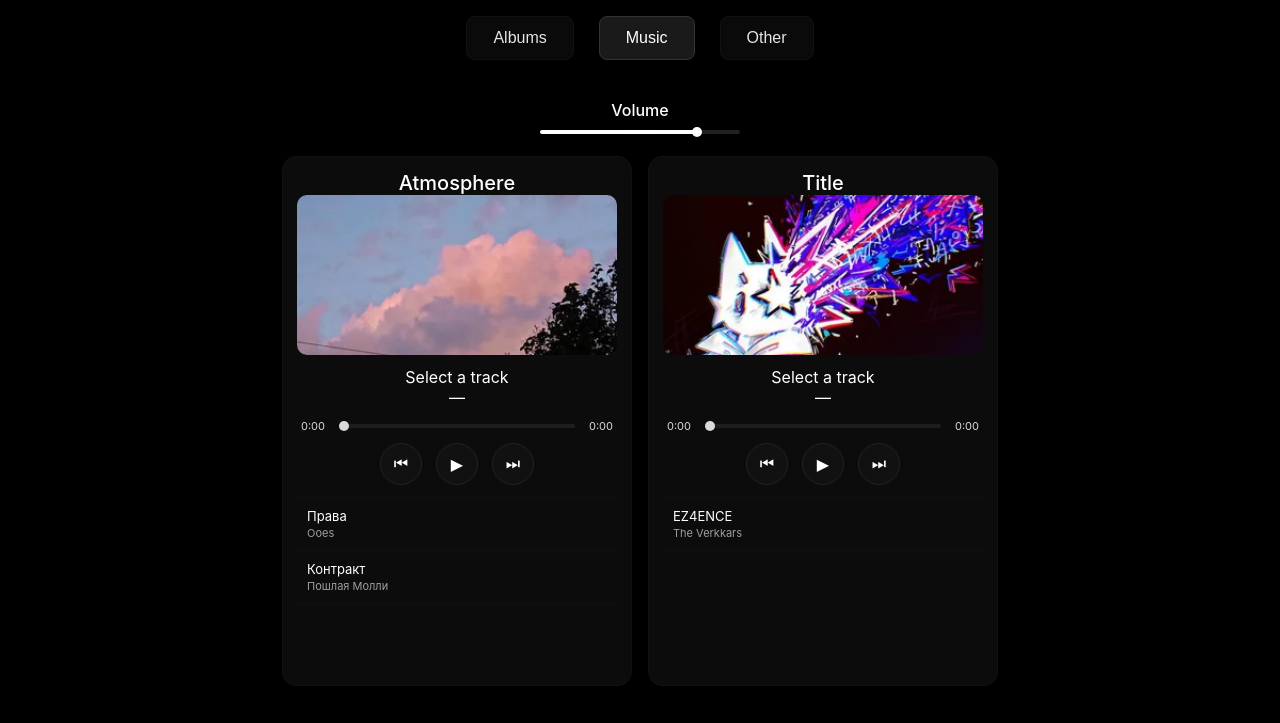
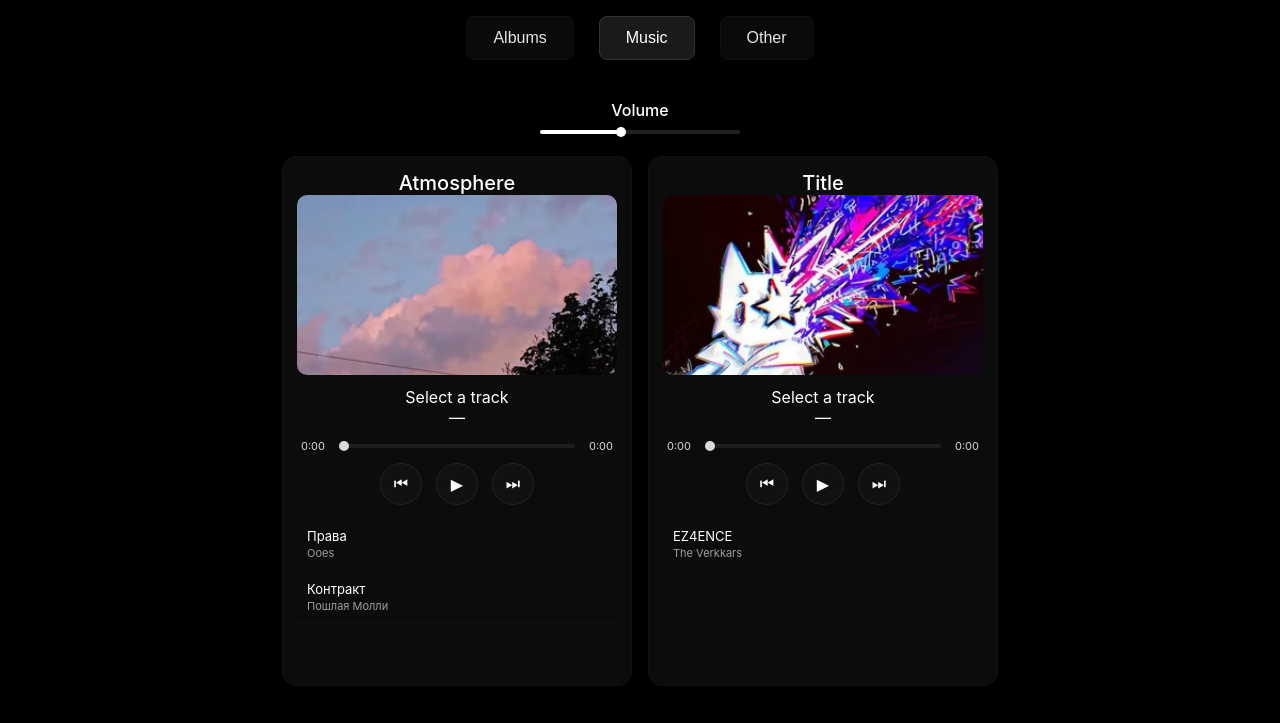
Before and after one commit to binyamin-pro/Web-Site, a plain HTML site: page explore.html in a window 1280 px wide. Both pictures are taken after a click on the button "Music". Shown: the part 76-799 px from the top of the page. Drawn offline with Linux system fonts and the light colour scheme.

Commit message:
давай начнем с того на чем все заканчивают

```diff
--- a/explore.html
+++ b/explore.html
@@ -26,7 +26,7 @@
             }
     </style>
 
-    <!-- Tutorial (and forums) used to made this -->
+    <!-- Forums used to make this -->
     <script defer>
         document.addEventListener("DOMContentLoaded", () => {
             const buttons = document.querySelectorAll('.tab-btn');
@@ -134,7 +134,7 @@
 
             <div class="gvolume">
                 <span class="volume-t">Volume</span>
-                <input type="range" id="global-volume" min="0" max="100" value="80">
+                <input type="range" id="global-volume" min="0" max="100" value="40">
             </div>
 
             <div class="music-container">
--- a/player/player.css
+++ b/player/player.css
@@ -38,8 +38,8 @@ html {
 }
 
 .cover {
-    width: 100%;
-    height: 160px;
+    width: 100%; /*fit-content*/
+    height: 180px;
     border-radius: 10px;
     overflow: hidden;
     background: #111;
@@ -200,7 +200,7 @@ html {
         appearance: none;
         height: 4px;
         border-radius: 10px;
-        background: linear-gradient(to right, #fff 80%, #222 20%);
+        background: linear-gradient(to right, #fff 40%, #222 20%); /* When starting 40%*/
         cursor: pointer;
     }
 
--- a/player/player.js
+++ b/player/player.js
@@ -1,7 +1,8 @@
-/* MP3 Player - Multi Player with Default Covers */
+/* MP3 Player */
+/* Made with tutorials and determination XD */
 
 let currentlyPlayingAudio = null;
-let gVolume = 0.8;
+let gVolume = 0.4;
 
 const playersData = {
     1: {
@@ -11,7 +12,7 @@ const playersData = {
                 title: "Права",
                 author: "Ooes",
                 src: "audio/Ooes - Права.mp3",
-                cover: "audio/default.png"
+                cover: "audio/ooes.jpg"
             },
             {
                 title: "Контракт",
@@ -28,13 +29,13 @@ const playersData = {
                 title: "EZ4ENCE",
                 author: "The Verkkars",
                 src: "audio/The Verkkars - EZ4ENCE.mp3",
-                cover: "audio/default.png"
+                cover: "audio/ez4ence.jpg"
             }
         ]
     }
 };
 
-/* ========== Global volume control ========== */
+/* Global volume */
 const volumeSlider = document.getElementById("global-volume");
 if (volumeSlider) {
     volumeSlider.value = gVolume * 100;
@@ -53,7 +54,7 @@ if (volumeSlider) {
     };
 }
 
-/* ========== Initialize players ========== */
+/* Players */
 document.querySelectorAll(".audio-player").forEach(player => {
     const playerId = player.dataset.player;
     const playerData = playersData[playerId];
@@ -62,7 +63,6 @@ document.querySelectorAll(".audio-player").forEach(player => {
     const tracks = playerData.tracks;
     const defaultCover = playerData.defaultCover;
 
-    // Template
     const template = document.getElementById("player-template");
     player.append(template.content.cloneNode(true));
 
@@ -81,12 +81,10 @@ document.querySelectorAll(".audio-player").forEach(player => {
     const durationEl = player.querySelector(".duration");
 
     let currentTrack = null;
-    audio._isPlaying = false; // track state
+    audio._isPlaying = false;
 
-    /* Set initial default cover */
     coverImg.src = defaultCover;
 
-    /* Build playlist (text only, no cover images) */
     tracks.forEach((track, index) => {
         const li = document.createElement("li");
         li.innerHTML = `${track.title}<span>${track.author}</span>`;
@@ -94,7 +92,6 @@ document.querySelectorAll(".audio-player").forEach(player => {
         playlistEl.appendChild(li);
     });
 
-    /* Format time helper */
     function formatTime(sec) {
         if (isNaN(sec)) return "0:00";
         const m = Math.floor(sec / 60);
@@ -102,7 +99,6 @@ document.querySelectorAll(".audio-player").forEach(player => {
         return `${m}:${s}`;
     }
 
-    /* Stop other players */
     function stopOtherPlayers() {
         if (currentlyPlayingAudio && currentlyPlayingAudio !== audio) {
             currentlyPlayingAudio.pause();
@@ -119,27 +115,25 @@ document.querySelectorAll(".audio-player").forEach(player => {
         currentlyPlayingAudio = audio;
     }
 
-    /* Click track */
     function onTrackClick(index) {
         if (currentTrack === index) {
             if (audio._isPlaying) {
                 audio.pause();
                 audio._isPlaying = false;
                 playBtn.textContent = "▶";
-                coverImg.src = defaultCover; // default cover when paused
+                coverImg.src = defaultCover;
             } else {
                 stopOtherPlayers();
                 audio.play();
                 audio._isPlaying = true;
                 playBtn.textContent = "⏸";
-                coverImg.src = tracks[index].cover; // track cover
+                coverImg.src = tracks[index].cover;
             }
             return;
         }
         load(index, true);
     }
 
-    /* Load track */
     function load(index, autoplay = false) {
         currentTrack = index;
         const track = tracks[index];
@@ -152,10 +146,8 @@ document.querySelectorAll(".audio-player").forEach(player => {
         titleEl.textContent = track.title;
         authorEl.textContent = track.author;
 
-        // Main cover
         coverImg.src = track.cover;
 
-        // Update playlist active class
         [...playlistEl.children].forEach((li, i) => {
             li.classList.remove("active");
             if (i === index) li.classList.add("active");
@@ -173,7 +165,7 @@ document.querySelectorAll(".audio-player").forEach(player => {
         }
     }
 
-    /* Play / pause button */
+    /* play pause */
     playBtn.onclick = () => {
         if (currentTrack === null) {
             load(0, true);
@@ -184,7 +176,7 @@ document.querySelectorAll(".audio-player").forEach(player => {
             audio.pause();
             audio._isPlaying = false;
             playBtn.textContent = "▶";
-            coverImg.src = defaultCover; // default cover when paused
+            coverImg.src = defaultCover;
         } else {
             stopOtherPlayers();
             audio.play();
@@ -196,7 +188,7 @@ document.querySelectorAll(".audio-player").forEach(player => {
         audio.volume = gVolume;
     };
 
-    /* Prev / next */
+    /* prev  next */
     prevBtn.onclick = () => {
         if (currentTrack === null) return;
         load((currentTrack - 1 + tracks.length) % tracks.length, true);
@@ -207,7 +199,6 @@ document.querySelectorAll(".audio-player").forEach(player => {
         load((currentTrack + 1) % tracks.length, true);
     };
 
-    /* Time updates */
     audio.onloadedmetadata = () => {
         durationEl.textContent = formatTime(audio.duration);
     };
@@ -230,13 +221,11 @@ document.querySelectorAll(".audio-player").forEach(player => {
         `;
     };
 
-    /* Seek bar */
     progress.oninput = () => {
         if (!audio.duration) return;
         audio.currentTime = (progress.value / 100) * audio.duration;
     };
 
-    /* Auto next track */
     audio.onended = () => {
         load((currentTrack + 1) % tracks.length, true);
     };
```
Also changed, not shown: audio/default.webp (deleted), audio/default1.webp (deleted), audio/default2.webp (deleted), audio/ooes.jpg (added).
